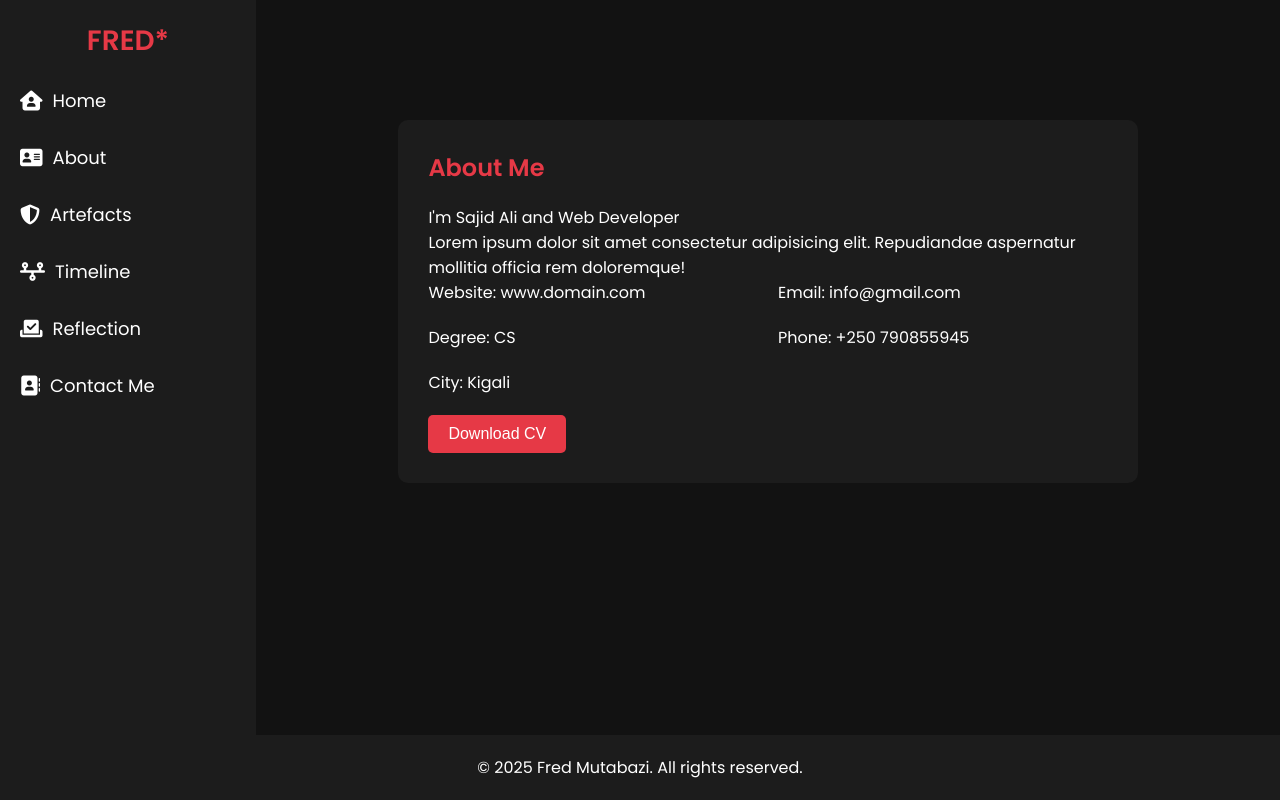
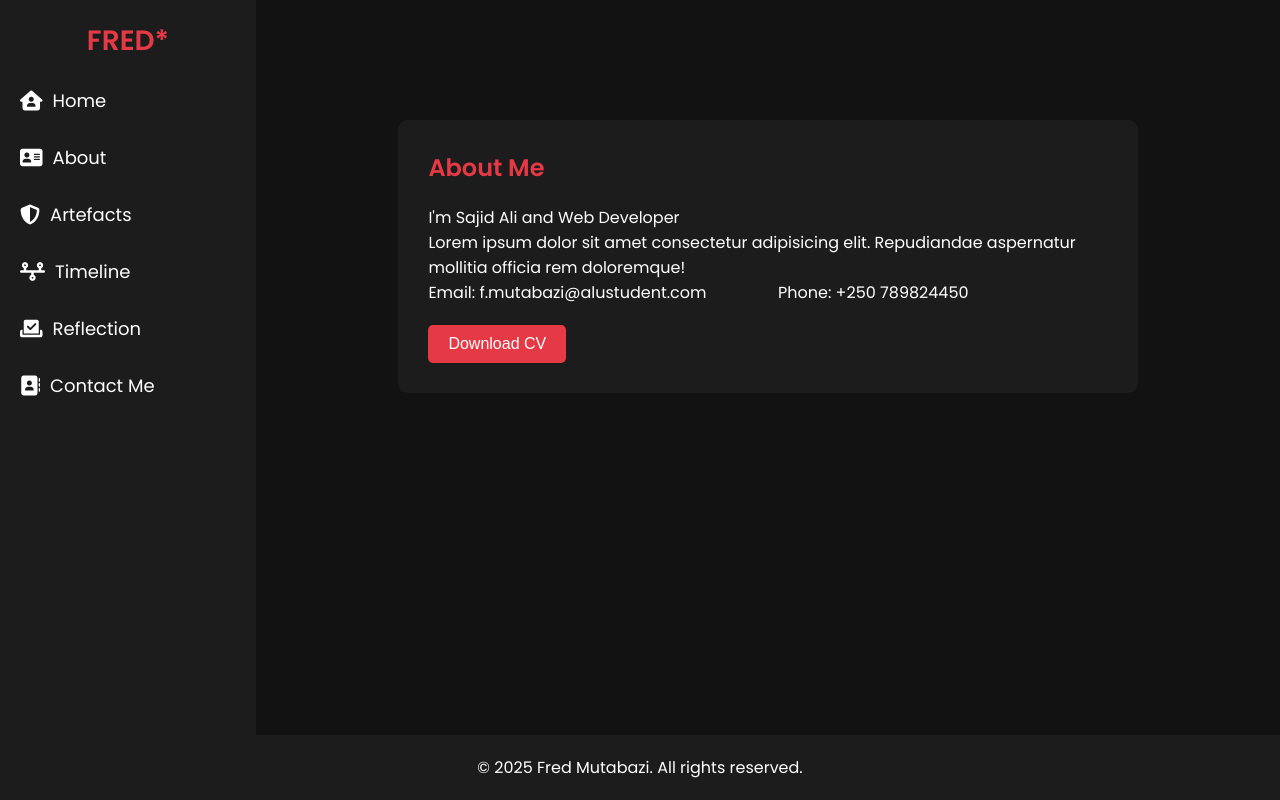
Before and after one commit to angeiradu/Fred-Portfolio, a plain HTML site: page index.html in a window 1280 px wide. Both pictures are taken after a click on the link "About". Drawn offline with Linux system fonts and the light colour scheme.

Commit message:
first commit

```diff
--- a/index.html
+++ b/index.html
@@ -484,6 +484,7 @@
                 <div class="profile-picture-container">
                     <img src="frad.jpg" alt="Fred Mugisha" class="profile-picture">
                 </div>
+
             </div>
         </div>
 
@@ -494,14 +495,11 @@
                     <p>I&#39;m Sajid Ali and Web Developer</p>
                     <p>Lorem ipsum dolor sit amet consectetur adipisicing elit. Repudiandae aspernatur mollitia officia rem doloremque!</p>
                     <div class="about-details">
-                        <p>Website: www.domain.com</p>
-                        <p>Email: info@gmail.com</p>
-                        <p>Degree: CS</p>
-                        <p>Phone: +250 790855945</p>
-                        <p>City: Kigali</p>
+                        <p>Email: f.mutabazi@alustudent.com</p>
+                        <p>Phone: +250 789824450</p>
                     </div>
                     <div class="about-buttons">
-                        <button><a href="link-to-resume.pdf">Download CV</a></button>
+                        <button><a href="FRED'S RESUME.pdf">Download CV</a></button>
                     </div>
                 </div>
             </div>
```
Also changed, not shown: 1 other file.
